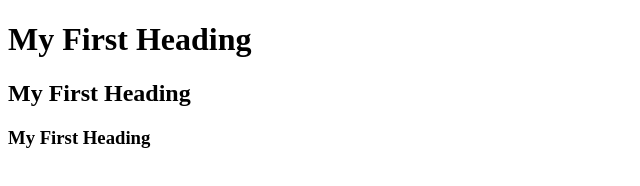
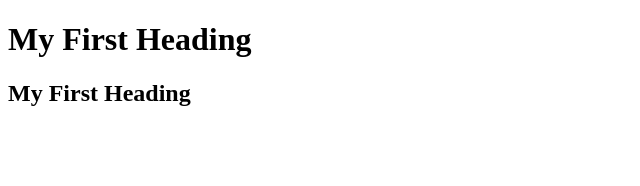
Before and after one commit to sundarrajboobalan/repo1, a plain HTML site: page index.html in a window 1280 px wide. Shown: the whole page, without its empty margins (0-640 px from the left). Drawn offline with Linux system fonts and the light colour scheme.

Commit message:
Update index.html

```diff
--- a/index.html
+++ b/index.html
@@ -4,7 +4,7 @@
 
 <h1>My First Heading</h1>
   <h2>My First Heading</h2>
-  <h3>My First Heading</h3>
+
 
 </body>
 </html>
```
